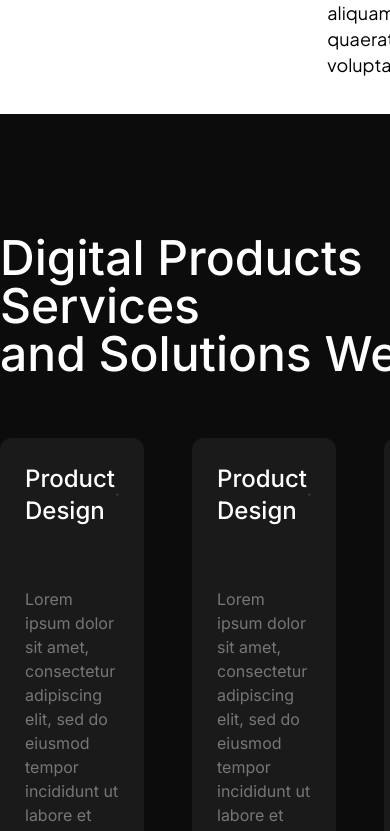
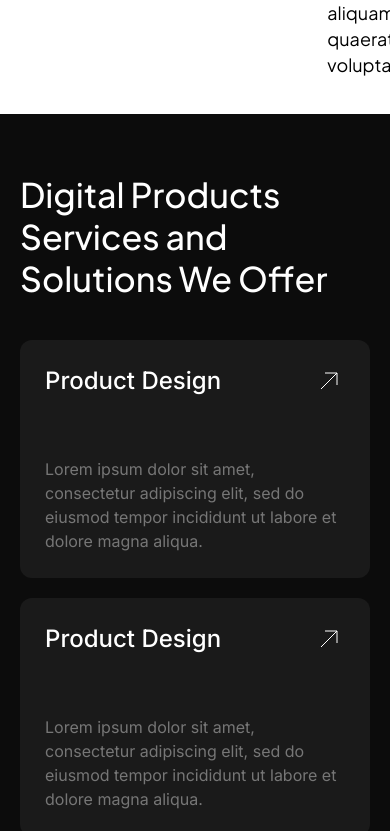
Before and after one commit to cvspan/cvspan-web, a Next.js app: page / in a window 390 px wide. Shown: the part 4067-4898 px from the top of the page. Built offline with nearby package versions, Linux system fonts and the light colour scheme.

Commit message:
Implement mobile design for  digital products section

```diff
--- a/src/components/molecules/DigitalProducts/DigitalProduct.tsx
+++ b/src/components/molecules/DigitalProducts/DigitalProduct.tsx
@@ -4,13 +4,13 @@ import Link from 'next/link';
 export const DigitalProduct = ({ item }: { item: number }) => {
     return (
         <div
-            className="relative col-span-4 rounded-xl border-[1px] border-transparent bg-[#1a1a1a] p-6 hover:border-[#272727]"
+            className="relative col-span-1 rounded-xl border-[1px] border-transparent bg-[#1a1a1a] p-6 hover:border-[#272727] sm:col-span-2 md:col-span-4"
             key={item}
         >
             <div>
                 <div className="flex items-center justify-between">
                     <span>
-                        <div className="text-2xl font-medium text-white">Product Design</div>
+                        <div className="text-2xl font-medium leading-8 text-white">Product Design</div>
                     </span>
                     <svg
                         xmlns="http://www.w3.org/2000/svg"
@@ -23,7 +23,7 @@ export const DigitalProduct = ({ item }: { item: number }) => {
                     </svg>
                 </div>
                 <div className="mt-[60px]">
-                    <span className="text-[#767676]">
+                    <span className="text-base text-[#767676]">
                         Lorem ipsum dolor sit amet, consectetur adipiscing elit, sed do eiusmod tempor incididunt ut
                         labore et dolore magna aliqua.
                     </span>
--- a/src/components/molecules/DigitalProducts/DigitalProductHeader.tsx
+++ b/src/components/molecules/DigitalProducts/DigitalProductHeader.tsx
@@ -1,9 +1,13 @@
 import React from 'react';
 export const DigitalProductHeader = () => {
     return (
-        <div className="min-w-[564px]">
-            <span>
-                <h2 className="text-5xl font-medium text-white">
+        <div>
+            <span className="font-eudoxus font-medium text-white">
+                <h2 className="text-[34px] leading-[42px] sm:hidden">
+                    Digital Products <br /> Services and <br />
+                    Solutions We Offer
+                </h2>
+                <h2 className="hidden text-5xl leading-[56px] sm:block">
                     Digital Products Services <br /> and Solutions We Offer
                 </h2>
             </span>
--- a/src/components/molecules/DigitalProducts/DigitalProductList.tsx
+++ b/src/components/molecules/DigitalProducts/DigitalProductList.tsx
@@ -3,9 +3,9 @@ import { DigitalProduct } from './DigitalProduct';
 
 export const DigitalProductList = () => {
     return (
-        <div className="pt-[60px]">
+        <div className="pt-[40px] sm:pt-[60px]">
             <div>
-                <div className="grid grid-cols-12 gap-12">
+                <div className="grid grid-cols-1 gap-5 sm:grid-cols-4 md:grid-cols-12 lg:gap-12">
                     {Array.from([1, 2, 3, 4, 5, 6], (x) => x).map((item: number, i: number) => (
                         <DigitalProduct item={item} key={i} />
                     ))}
--- a/src/components/molecules/DigitalProducts/index.tsx
+++ b/src/components/molecules/DigitalProducts/index.tsx
@@ -6,7 +6,7 @@ export const DigitalProducts = () => {
     return (
         <section>
             <div className="bg-[#0c0c0c]">
-                <div className="mx-auto w-full max-w-[1200px] py-[120px]">
+                <div className="mx-auto w-full max-w-[1200px] px-5 py-[60px] sm:py-[120px]">
                     <DigitalProductHeader />
                     <DigitalProductList />
                 </div>
```
